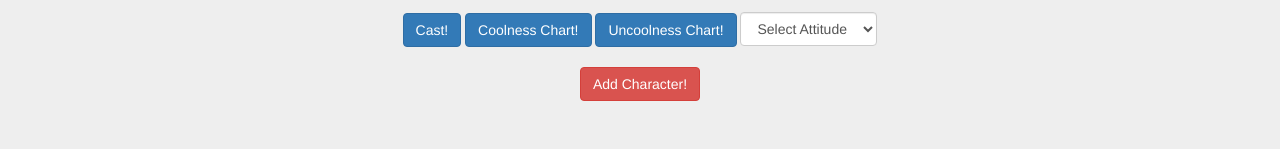
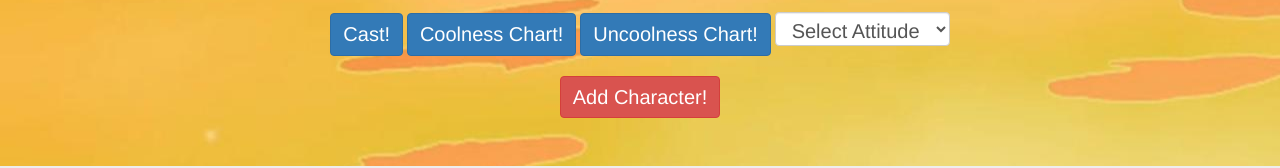
Before and after one commit to AriGonzo/RickMorty-MySQL, a website: page public/index.html in a window 1280 px wide. Shown: the part 381-549 px from the top of the page. Drawn offline with nearby package versions, Linux system fonts and the light colour scheme; no server answers.

Commit message:
added a background and increased font size

```diff
--- a/public/css/style.css
+++ b/public/css/style.css
@@ -1,5 +1,17 @@
+body {
+	background-color: #eee;
+}
+
+#mainJumbo {
+	background-image: url('../assets/images/background.jpg');
+}
+
 #templateContainer {
 	margin-top: 25px;
+}
+
+.buttonFonts {
+	font-size: 15pt;
 }
 
 #attitude {
@@ -10,3 +22,7 @@
 #newCharacterForm {
 	margin-bottom: 30px;
 }
+
+.characterName {
+	cursor: pointer;
+}
--- a/public/index.html
+++ b/public/index.html
@@ -7,18 +7,16 @@
 		<script src="https://cdnjs.cloudflare.com/ajax/libs/jquery/3.0.0/jquery.js"></script>
 	</head>
 	<body>
-		<div class="jumbotron text-center">
+		<div class="jumbotron text-center" id="mainJumbo">
 		  <img src="https://www.jinx.com/content/responsive_themes/rickandmorty/rickandmorty_logo.png" class="center-block" />
 		  <p>A little fun with mySQL and everyone's favorite interdimensional traveling duo</p>
-			<a class="btn btn-primary" id="castBtn" href="javascript:void(0)">Cast!</a>
-			<a class="btn btn-primary" id="coolnessBtn" href="javascript:void(0)">Coolness Chart!</a>
-			<a class="btn btn-primary" id="uncoolnessBtn" href="javascript:void(0)">Uncoolness Chart!</a>
-			<select class="form-control" id="attitude">
-
-			</select>
+			<a class="btn btn-primary buttonFonts" id="castBtn" href="javascript:void(0)">Cast!</a>
+			<a class="btn btn-primary buttonFonts" id="coolnessBtn" href="javascript:void(0)">Coolness Chart!</a>
+			<a class="btn btn-primary buttonFonts" id="uncoolnessBtn" href="javascript:void(0)">Uncoolness Chart!</a>
+			<select class="form-control buttonFonts" id="attitude"></select>
 			<br>
 			<br>
-			<a class="btn btn-danger" id="addNewCharacter" href="javascript:void(0)">Add Character!</a>
+			<a class="btn btn-danger buttonFonts" id="addNewCharacter" href="javascript:void(0)">Add Character!</a>
 		</div>
 		<div id="templateContainer" class="row">
 			<h2 class="text-center">Select an option above to get started!</h2>
```
Also changed, not shown: public/templates/castTemplate.html (+1 -1 lines), public/assets/images/background.jpg (added).
